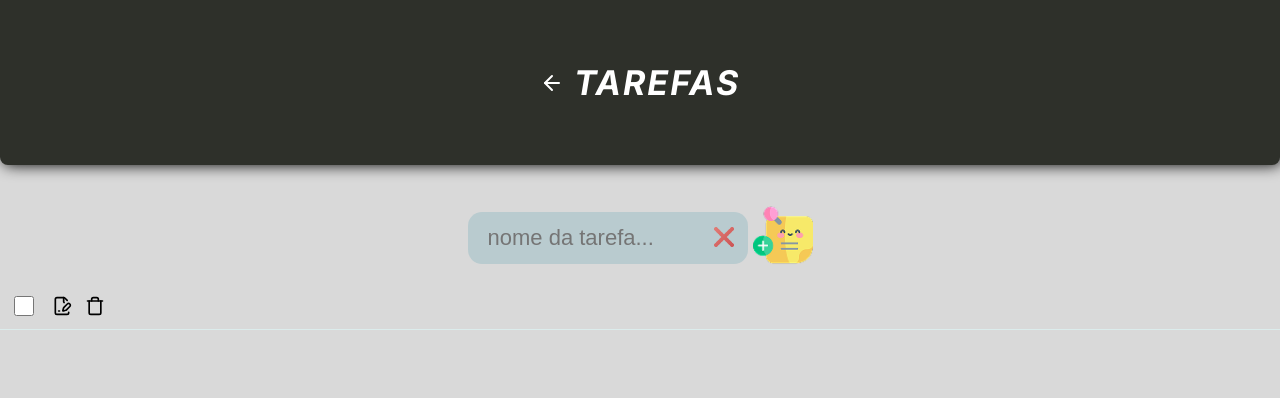
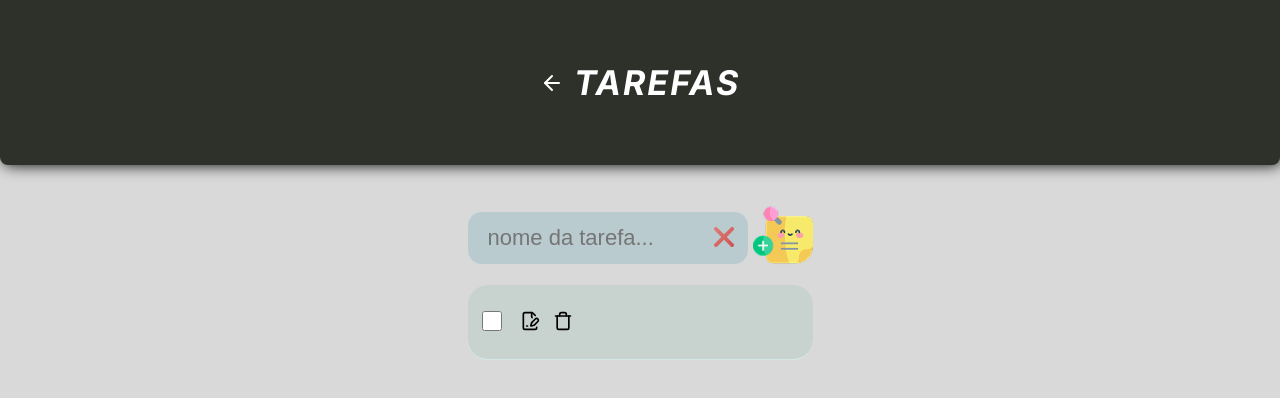
Before and after one commit to Ryotruuser/multitask-app, a React (Vite) app: page /Tasks in a window 1280 px wide. Shown: the top 398 px of the page. Built offline with nearby package versions, Linux system fonts and the light colour scheme; a web font is replaced by a local one.

Commit message:
tarefas: refatorado css para melhor visualizacao e adicionado module css para distincao dos estilos

```diff
--- a/src/pages/Tasks/index.tsx
+++ b/src/pages/Tasks/index.tsx
@@ -1,6 +1,6 @@
 import { FilePenLine, Trash } from "lucide-react";
 import { MainTemplate } from "../../components/MainTemplate";
-import "./styles.css";
+import styles from "./styles.module.css";
 import { useEffect, useRef, useState } from "react";
 
 export function Tasks() {
@@ -128,12 +128,12 @@ export function Tasks() {
 
   return (
     <MainTemplate>
-      <div className="container">
-        <div className="taskInputSection">
-          <div className="taskAddContainer">
+      <div className={styles.container}>
+        <div className={styles.taskInputSection}>
+          <div className={styles.taskAddContainer}>
             <input
               type="text"
-              className="taskName"
+              className={styles.taskName}
               placeholder="nome da tarefa..."
               maxLength={20}
               value={input}
@@ -141,26 +141,26 @@ export function Tasks() {
               required
               ref={inputRef}
             />
-            <span className="xOfTheQuestion">
+            <span className={styles.xOfTheQuestion}>
               <img onClick={clearInput} src="./x.png" alt="icone de um x" />
             </span>
           </div>
           <img
             src="./AddTask.png"
             alt="icone de adicionar tarefa"
-            className="btnAddTask"
+            className={styles.btnAddTask}
             onClick={addTask}
           />
         </div>
         {tasks.length === 0 ? (
-          <h4 className="noTaskAdded">Você não possui tarefas</h4>
+          <h4 className={styles.noTaskAdded}>Você não possui tarefas</h4>
         ) : null}
 
         {tasks &&
           tasks.map((item) => (
-            <section key={item.texto} className="tasksSection">
-              <div className="taskContainer">
-                <span className="taskComplete">
+            <section key={item.texto} className={styles.tasksSection}>
+              <div className={styles.taskContainer}>
+                <span className={styles.taskComplete}>
                   <input
                     type="checkbox"
                     onChange={(e) => {
@@ -170,7 +170,7 @@ export function Tasks() {
                   />
                 </span>
                 <h4
-                  className="taskTitle"
+                  className={styles.taskTitle}
                   style={
                     item.completa === true
                       ? completedTasksStyle
@@ -180,10 +180,10 @@ export function Tasks() {
                   {item.texto}
                 </h4>
                 <span onClick={() => handleEditTask(item)}>
-                  <FilePenLine className="taskEdit" />
+                  <FilePenLine className={styles.taskEdit} />
                 </span>
                 <span onClick={() => handleDeleteTask(item.texto)}>
-                  <Trash className="taskDelete" />
+                  <Trash className={styles.taskDelete} />
                 </span>
               </div>
             </section>
--- a/src/pages/Tasks/styles.css
+++ b/src/pages/Tasks/styles.module.css
@@ -1,4 +1,8 @@
 .container {
+  display: flex;
+  justify-content: center;
+  align-items: center;
+  flex-direction: column;
   max-width: 90%;
 }
 
@@ -6,6 +10,7 @@
   display: flex;
   gap: 0.5rem;
   align-items: center;
+  margin-bottom: 1rem;
 }
 
 .taskAddContainer {
@@ -43,11 +48,20 @@
 .taskContainer {
   margin: 0.5rem 0;
   display: flex;
-  width: 100vw;
-  padding: 0.5rem 1rem;
+  width: 345px;
+  padding: 2rem 1rem;
   border-bottom: 1px solid rgba(224, 255, 255, 0.5);
+  background-color: rgba(65, 152, 115, 0.1);
   gap: 0.5rem;
   align-items: center;
+  border-radius: 20px;
+  cursor: pointer;
+  transition: ease-in 0.2s;
+}
+
+.taskContainer:hover {
+  background-color: rgba(65, 152, 115, 1);
+  color: #fff;
 }
 
 .taskTitle {
@@ -72,5 +86,5 @@ span {
 .noTaskAdded {
   font-family: "Tangerine", cursive;
   font-size: 3rem;
-  margin-top: 50%;
+  margin-top: 10rem;
 }
```
